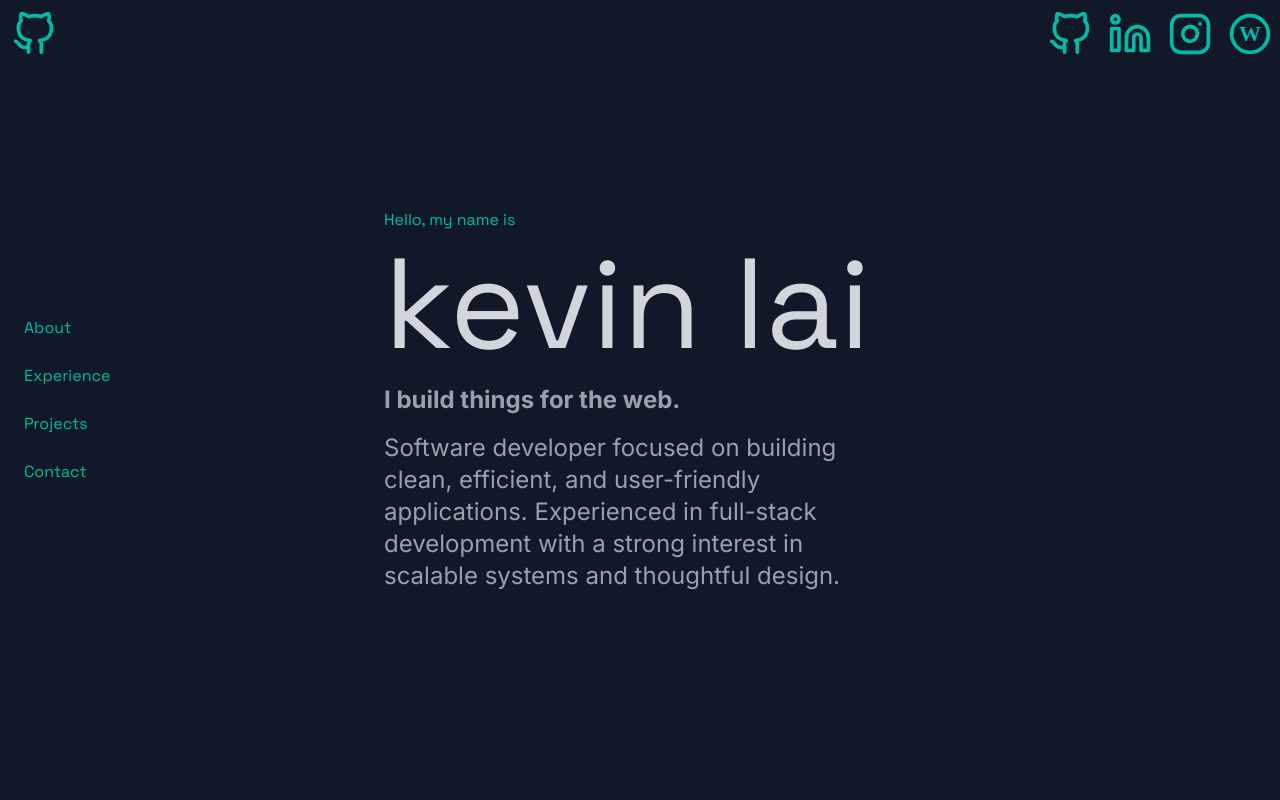
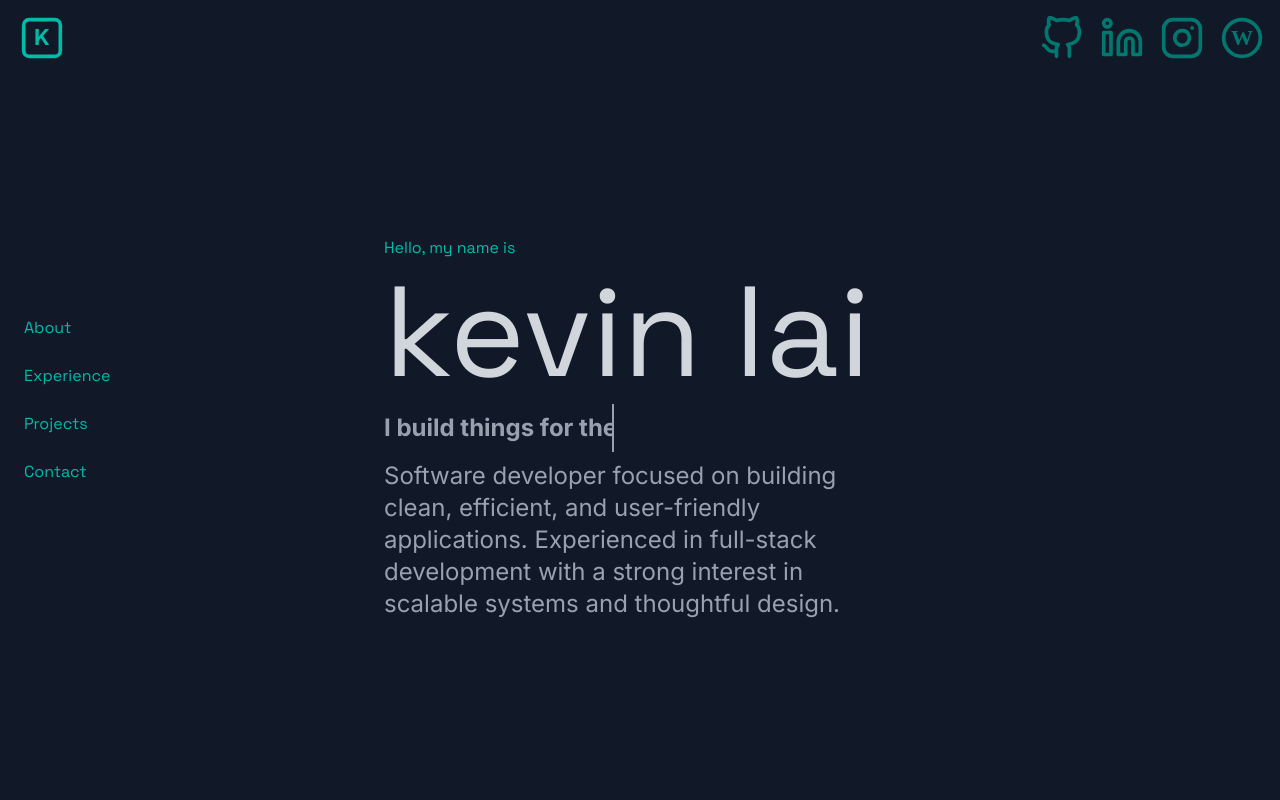
Before and after one commit to Dmitry-Oyawale/react-portfolio, a Next.js app: page / in a window 1280 px wide. Shown: the top 800 px of the page. Built offline with nearby package versions, Linux system fonts and the light colour scheme.

Commit message:
css animation

```diff
--- a/pages/index.js
+++ b/pages/index.js
@@ -6,7 +6,8 @@ import IconGitHub from "../public/github";
 import IconInstagram from "../public/instagram";
 import IconLinkedin from "../public/linkedin";
 import IconWordPress from "../public/wordpress";
-import IconLink from "../public/link"
+import IconLink from "../public/link";
+import IconK from "../public/logo";
 
 export default function Home() {
   const [darkMode, setDarkMode] = useState(false);
@@ -19,6 +20,11 @@ export default function Home() {
             <link rel="icon" href="/favicon.ico" />
         </Head>
         <main className="text-teal-500 min-h-screen">
+            <nav className="flex z-100 w-48 fixed left-0 top-0 h-10 px-2 py-4 gap-6">
+                <a href="#intro" className="cursor-pointer [font-family:var(--font-space)]">
+                    <IconK className="mx-3 w-6 sm:w-8 lg:w-11 text-teal-500" />
+                </a>
+            </nav>
             <nav className="hidden lg:flex z-50 w-48 fixed left-0 top-0 h-screen px-6 py-10 flex-col justify-center gap-6">
                 <a href="#background" className="cursor-pointer [font-family:var(--font-space)]">
                     About
@@ -35,36 +41,32 @@ export default function Home() {
             </nav>
             {/* Intro */}
             <FadeIn>
-            <section className="min-h-screen">
-                <nav className="flex justify-between">
-                    <div>
-                        <a href="https://github.com/Dmitry-Oyawale">
-                            <IconGitHub className="mx-3 my-3 w-6 sm:w-8 lg:w-11 hover:text-white transition" />
-                        </a>
-                    </div>
+            <section id="intro" className="min-h-screen">
+                <nav className="flex justify-between text-teal-700 px-2">
+                    <div></div>
                     <div className="flex">
                         <a href="https://github.com/Dmitry-Oyawale">
-                            <IconGitHub className="mx-2 my-3 w-6 sm:w-8 lg:w-11 hover:text-white transition" />
+                            <IconGitHub className="mx-2 my-4 w-6 sm:w-8 lg:w-11 hover:text-white transition" />
                         </a>
                         <a href="https://www.linkedin.com/in/kevin-lai-250339313/">
-                            <IconLinkedin className="mx-2 my-3 w-6 sm:w-8 lg:w-11 hover:text-white transition" />
+                            <IconLinkedin className="mx-2 my-4 w-6 sm:w-8 lg:w-11 hover:text-white transition" />
                         </a>
                         <a href="https://www.instagram.com/kevinlai483/">
-                            <IconInstagram className="mx-2 my-3 w-6 sm:w-8 lg:w-11 hover:text-white transition" />
+                            <IconInstagram className="mx-2 my-4 w-6 sm:w-8 lg:w-11 hover:text-white transition" />
                         </a>
                         <a href="https://clovesandcinnamon3.wordpress.com/">
-                            <IconWordPress className="mx-2 my-3 w-6 sm:w-8 lg:w-11 hover:text-white transition" />
+                            <IconWordPress className="mx-2 my-4 w-6 sm:w-8 lg:w-11 hover:text-white transition" />
                         </a>
                     </div>
                 </nav>
-                <div className="px-6 mt-20 sm:px-10 lg:px-24 lg:mt-27 xl:px-96 xl:mt-35 flex flex-col justify-center">
+                <div className="px-6 mt-20 sm:px-10 lg:px-24 lg:mt-32 xl:px-96 xl:mt-40 flex flex-col justify-center">
                     <h3 className="[font-family:var(--font-space)]">
                         Hello, my name is
                     </h3>
                     <h1 className="py-2 text-gray-300 text-7xl sm:text-9xl [font-family:var(--font-space)]">
                         kevin lai
                     </h1>
-                    <h1 className="py-2 font-bold text-gray-400 text-2xl">
+                    <h1 className="text py-2 font-bold text-gray-400 text-2xl">
                         I build things for the web.
                     </h1>
                     <h1 className="py-2 text-gray-400 text-2xl">
@@ -116,7 +118,7 @@ export default function Home() {
                                 Jan. 2025 – Aug. 2025
                             </h1>
                             <div className="flex flex-col gap-3">
-                                <h1 className="text-[1.35rem] text-gray-200">
+                                <h1 className="child-container text-[1.35rem] text-gray-200">
                                     Game Dev Intern · MyEdMaster
                                 </h1>
                                 <p className="text-1xl text-gray-400">
@@ -144,7 +146,7 @@ export default function Home() {
                                 Sep. 2025 – Dec. 2025
                             </h1>
                             <div className="flex flex-col gap-3">
-                                <h1 className="text-[1.35rem] text-gray-200">
+                                <h1 className="child-container text-[1.35rem] text-gray-200">
                                     Digital Content Intern  · Framingham Public Schools
                                 </h1>
                                 <p className="text-1xl text-gray-400">
@@ -234,18 +236,18 @@ export default function Home() {
                     <div className="text-gray-400 flex flex-col flex-wrap items-center gap-6">
                         <div className="flex flex-row flex-wrap gap-8">
                             <a href="https://github.com/Dmitry-Oyawale">
-                                <IconGitHub className="w-24 sm:w-30 lg:w-45 hover:text-white transition" />
+                                <IconGitHub className="w-24 sm:w-27 lg:w-40 hover:text-white transition" />
                             </a>
                             <a href="https://www.linkedin.com/in/kevin-lai-250339313/">
-                                <IconLinkedin className="w-24 sm:w-30 lg:w-45 hover:text-white transition" />
+                                <IconLinkedin className="w-21 sm:w-27 lg:w-40 hover:text-white transition" />
                             </a>
                         </div>
                         <div className="flex flex-row flex-wrap gap-8">
                             <a href="https://www.instagram.com/kevinlai483/">
-                                <IconInstagram className="w-24 sm:w-30 lg:w-45 hover:text-white transition" />
+                                <IconInstagram className="w-21 sm:w-27 lg:w-40 hover:text-white transition" />
                             </a>
                             <a href="https://clovesandcinnamon3.wordpress.com/">
-                                <IconWordPress className="w-24 sm:w-30 lg:w-45 hover:text-white transition" />
+                                <IconWordPress className="w-21 sm:w-27 lg:w-40 hover:text-white transition" />
                             </a>
                         </div>
                     </div>
--- a/public/logo.js
+++ b/public/logo.js
@@ -1,39 +1,39 @@
 import React from "react";
 
-const IconBird = ({ className = "w-6 h-6", ...props }) => (
+const IconK = ({ className = "w-6 h-6", ...props }) => (
   <svg
     xmlns="http://www.w3.org/2000/svg"
     role="img"
     viewBox="0 0 24 24"
-    fill="none"
-    stroke="currentColor"
-    strokeWidth="2"
-    strokeLinecap="round"
-    strokeLinejoin="round"
     className={className}
     {...props}
   >
-    <title>Bird</title>
+    <title>K</title>
 
-    {/* Body */}
-    <path d="M4 14c2-4 6-6 10-6 3 0 5 1 6 3-1 1-2 2-4 2-2 0-3-1-4-1-2 0-4 1-6 2z" />
+    <rect
+      x="2"
+      y="2"
+      width="20"
+      height="20"
+      rx="3"
+      ry="3"
+      fill="none"
+      stroke="currentColor"
+      strokeWidth="2"
+    />
 
-    {/* Wing */}
-    <path d="M6 12c1.5 1.5 3.5 2 6 2" />
-
-    {/* Head */}
-    <circle cx="15.5" cy="8.5" r="2.5" />
-
-    {/* Eye */}
-    <circle cx="16" cy="8" r="0.5" fill="currentColor" />
-
-    {/* Beak */}
-    <path d="M18 9l2-1-2-1" />
-
-    {/* Talons */}
-    <path d="M10 16l-1 2" />
-    <path d="M12 16l-1 2" />
+    <text
+      x="12"
+      y="16"
+      textAnchor="middle"
+      fontSize="12"
+      fontWeight="700"
+      fontFamily="Inter, system-ui, sans-serif"
+      fill="currentColor"
+    >
+      K
+    </text>
   </svg>
 );
 
-export default IconBird;
+export default IconK;
--- a/styles/globals.css
+++ b/styles/globals.css
@@ -32,11 +32,22 @@ html {
     margin-bottom: 30px;
     padding: 20px;
     border: 1px solid #ccc;
+    transition: transform 0.3s ease-in-out, background-color 0.3s ease-in-out;
     background-color: #111827;
 }
 
 .site-container:hover {
     background-color: #FFFFFF14;
+    transform: translateY(-10px);
+}
+
+@keyframes pop{
+  0%{
+
+  }
+  100%{
+    transform: translateY(-10px);
+  }
 }
 
 .trans-container {
@@ -49,10 +60,17 @@ html {
     background-color: #111827;
     border: .1px solid #111827;
 }
+.child-container {
+    background-color: transparent;
+}
 
 .trans-container:hover {
     background-color: #FFFFFF14;
     border-top: .1px solid #b3abab;
+}
+
+.trans-container:hover .child-container {
+  color: #2dd4bf;
 }
 
 .mini-container {
@@ -75,3 +93,39 @@ html {
     width: 50%;
     padding: 10px;
 }
+
+.text {
+  border-right: 2px solid;
+  width: 45%;
+  white-space: nowrap;
+  overflow: hidden;
+  animation:
+    typing 2s steps(27),
+    cursor .4s step-end infinite alternate;
+}
+
+@keyframes cursor {
+  50% { border-color: transparent }
+}
+
+@keyframes typing {
+  from { width: 0 }
+}
+
+@media (max-width: 1024px) {
+  .text {
+    width: 42%;
+  }
+}
+
+@media (max-width: 800px) {
+  .text {
+    width: 62%;
+  }
+}
+
+@media (max-width: 530px) {
+  .text {
+    width: 95%;
+  }
+}
```
Also changed, not shown: 1 other file (tests, documents, lock files or other folders).
